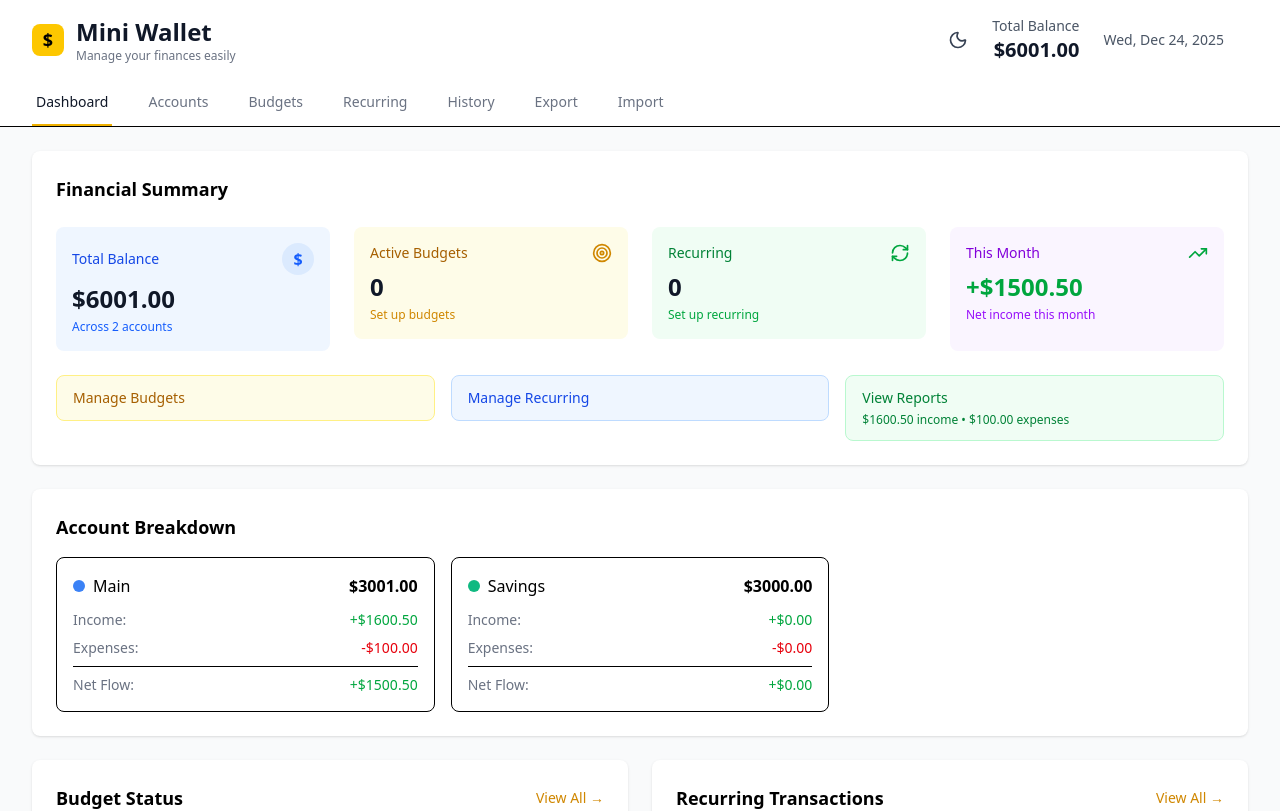
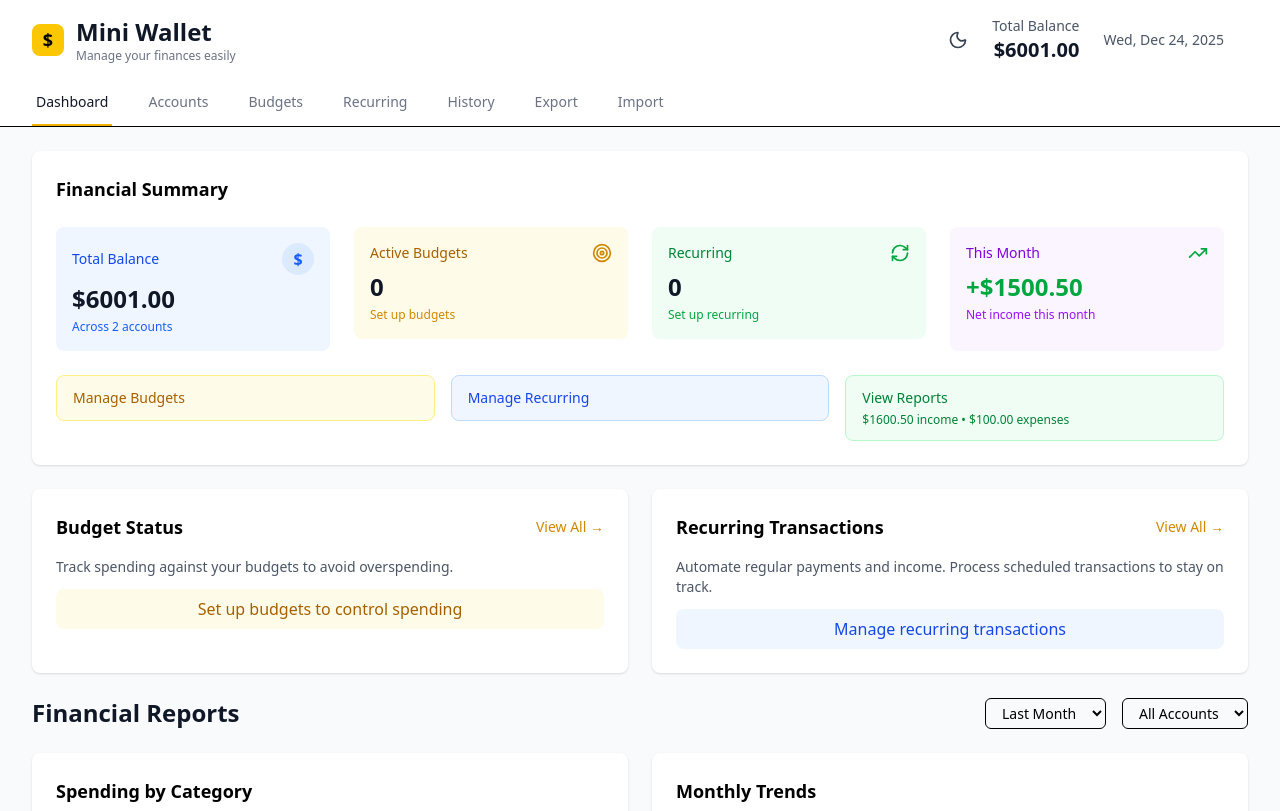
Before and after one commit to nurez305/mini-wallet, a React (Vite) app: page / in a window 1280 px wide. Shown: the top 811 px of the page. Built offline with nearby package versions, Linux system fonts and the light colour scheme.

Commit message:
account breakdown removed

```diff
--- a/src/pages/Dashboard.tsx
+++ b/src/pages/Dashboard.tsx
@@ -61,7 +61,7 @@ export default function Dashboard() {
       <DashboardSummary />
 
       {/* Account-specific Stats */}
-      {stats.accountStats.length > 1 && (
+      {/* {stats.accountStats.length > 1 && (
         <div className="bg-white dark:bg-gray-900 p-4 sm:p-6 rounded-lg shadow dark:border dark:border-gray-800">
           <h2 className="text-lg font-semibold mb-4 dark:text-white">Account Breakdown</h2>
           <div className="grid grid-cols-1 sm:grid-cols-2 lg:grid-cols-3 gap-4">
@@ -97,7 +97,7 @@ export default function Dashboard() {
             ))}
           </div>
         </div>
-      )}
+      )} */}
 
       {/* Quick Stats from Budgets and Recurring */}
       <div className="grid grid-cols-1 lg:grid-cols-2 gap-6">
```
